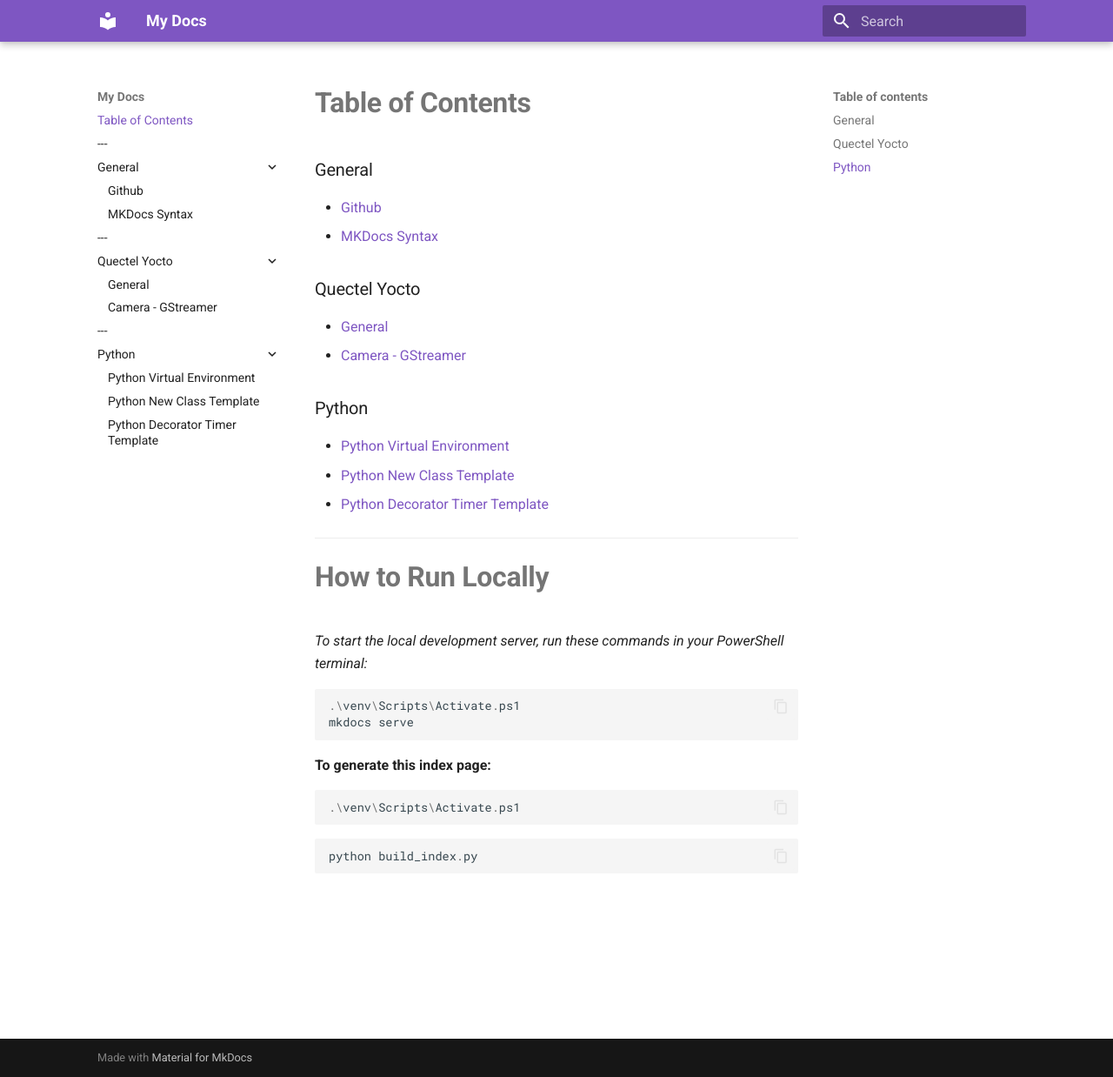
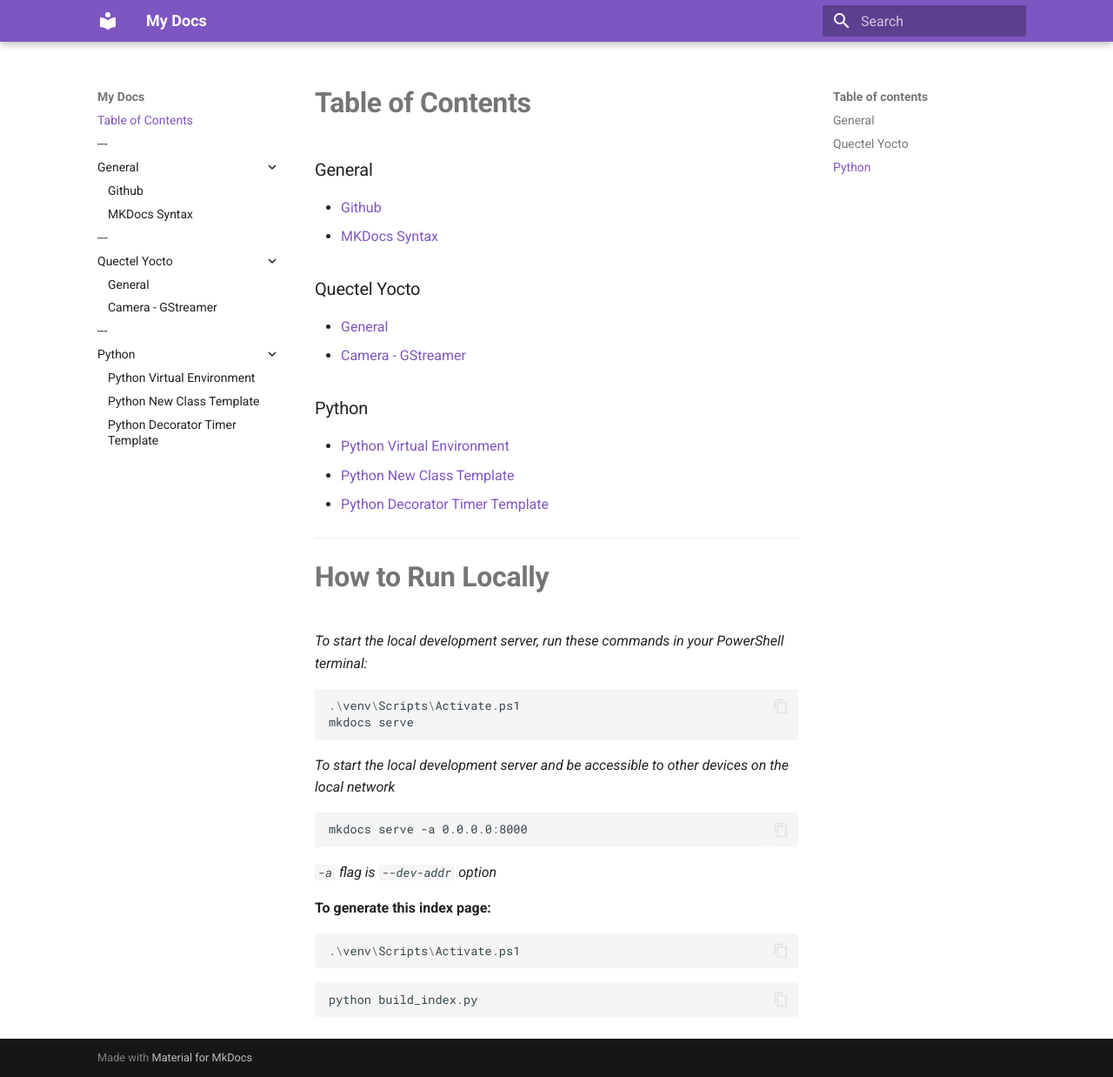
Before and after one commit to duranar/kh, an MkDocs documentation site: the page built from docs/index.md, in a window 1280 px wide and 1238 px high. Shown: the whole window at 87% size. Built offline with MkDocs 1.6.1 and Material for MkDocs 9.7.7, drawn with Linux system fonts in a browser that asks for light colours.

Commit message:
added flag to enable access from the local network

````diff
--- a/docs/index.md
+++ b/docs/index.md
@@ -24,6 +24,13 @@
 mkdocs serve
 ```
 
+*To start the local development server and be accessible to other devices on the local network*
+
+```powershell
+mkdocs serve -a 0.0.0.0:8000
+```
+*`-a` flag is `--dev-addr` option*
+
 **To generate this index page:**
 ```powershell
 .\venv\Scripts\Activate.ps1
````
